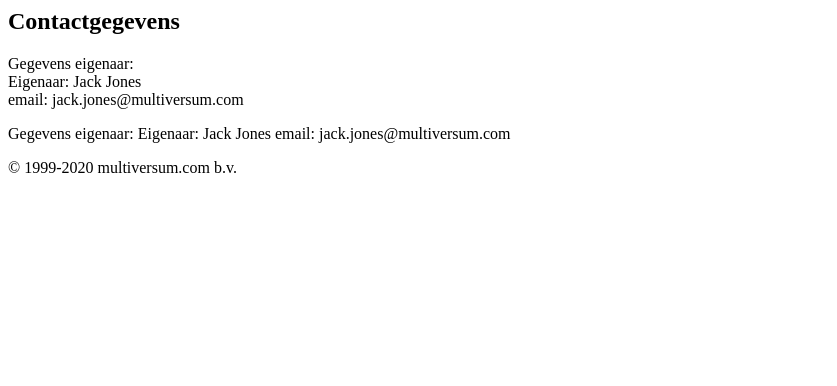
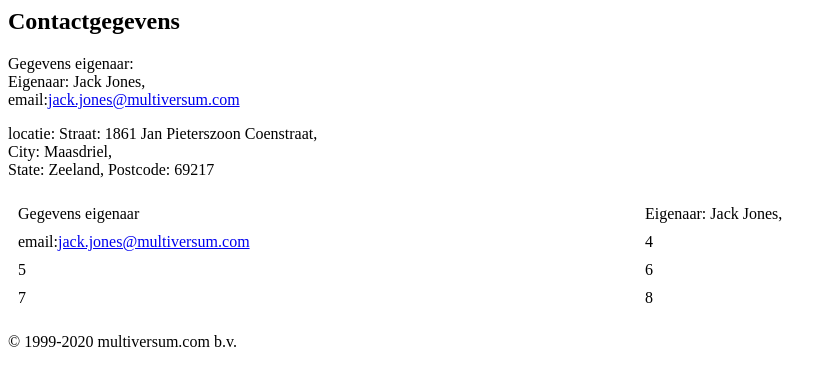
Before and after one commit to wesleyvliet/multiversum, a PHP site: page /views/Contact.php in a window 1280 px wide. Shown: the top 386 px of the page, without its empty margins (0-837 px from the left). Run offline with PHP 8.4, Linux system fonts and the light colour scheme.

Commit message:
contact
vvd

```diff
--- a/views/Contact.php
+++ b/views/Contact.php
@@ -1,19 +1,40 @@
+    <head>
+      <link rel="stylesheet" href="./css/contact.css">
+    </head>
+
+    <span>
     <div class="wrapper">
         <h2 id="title">Contactgegevens</h2>
         <p id="info1">
         Gegevens eigenaar: <br>
-        Eigenaar: Jack Jones <br>
-        email: jack.jones@multiversum.com
+        Eigenaar: Jack Jones, <br>
+        email:<a href="mailto:jack.jones@multiversum.com">jack.jones@multiversum.com</a>
         </p>
         <p id="info2">
-        Gegevens eigenaar:
-        Eigenaar: Jack Jones
-        email: jack.jones@multiversum.com
+        locatie:
+        Straat: 1861 Jan Pieterszoon Coenstraat, <br>
+        City: Maasdriel, <br>
+        State: Zeeland,
+        Postcode: 69217
+
+        <div class="grid-container">
+        <div class="item1">Gegevens eigenaar</div>
+        <div class="item2">Eigenaar: Jack Jones,</div>
+        <div class="item3">email:<a href="mailto:jack.jones@multiversum.com">jack.jones@multiversum.com</a></div>
+        <div class="item4">4</div>
+        <div class="item5">5</div>
+        <div class="item6">6</div>
+        <div class="item7">7</div>
+        <div class="item8">8</div>
+        </div>
+
         </p>
     </div>
+    </body>
+    </span>
     <footer>
         <p>© 1999-2020 multiversum.com b.v.</p>
     </footer>
-    </body>
+
 
 </html>
--- a/views/Header.php
+++ b/views/Header.php
@@ -6,6 +6,7 @@
         <link rel="stylesheet" type="text/css" href="//fonts.googleapis.com/css?family=Quicksand" />
 		<link rel="stylesheet" type="text/css" href="views/css/home.css">
         <link rel="stylesheet" type="text/css" href="views/css/products.css">
+        <link rel="stylesheet" type="text/css" href="views/css/contact.css">
     </head>
 	<body>
         <ul id="slides" stop="false">
--- /dev/null
+++ b/views/css/contact.css
@@ -0,0 +1,6 @@
+.grid-container {
+    display: grid;
+    grid-template-columns: 1fr 1fr;
+    grid-gap: 10px;
+    padding: 10px;
+  }
```
